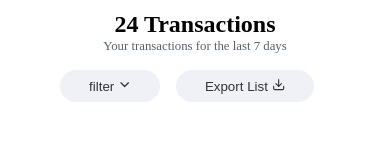
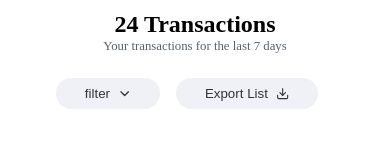
Before and after one commit to stpholise/figma2, a React (Vite) app: page / in a window 390 px wide. Shown: the part 627-780 px from the top of the page. Built offline with nearby package versions, Linux system fonts and the light colour scheme; a web font is replaced by a local one.

Commit message:
make the filter button better

```diff
--- a/src/App.css
+++ b/src/App.css
@@ -250,13 +250,21 @@ h1, h2, h3{
   padding:1rem 5rem;
 
 }
+
 .transactionCont{
   padding:1rem 5rem;
 }
 
+.midSec .midRht{
+  display:flex;
+ padding:0.5rem;
+}
+
 .midRht button{
-  padding:0;
-  display:inline-block;
+  display:flex;
+  align-items: center;
+  justify-content: space-between;
+  gap:0.5rem;
   border-radius:100px;
   background:#eff1f6;
   color:#333;
@@ -696,7 +704,12 @@ dialog{
 .transactionCont{
   padding:1rem 10px;
 }
+.midSec .midRht{
+  width:100%;
 
+  justify-content:center;
+  align-items:center;
+}
 
 
 .block {
```
